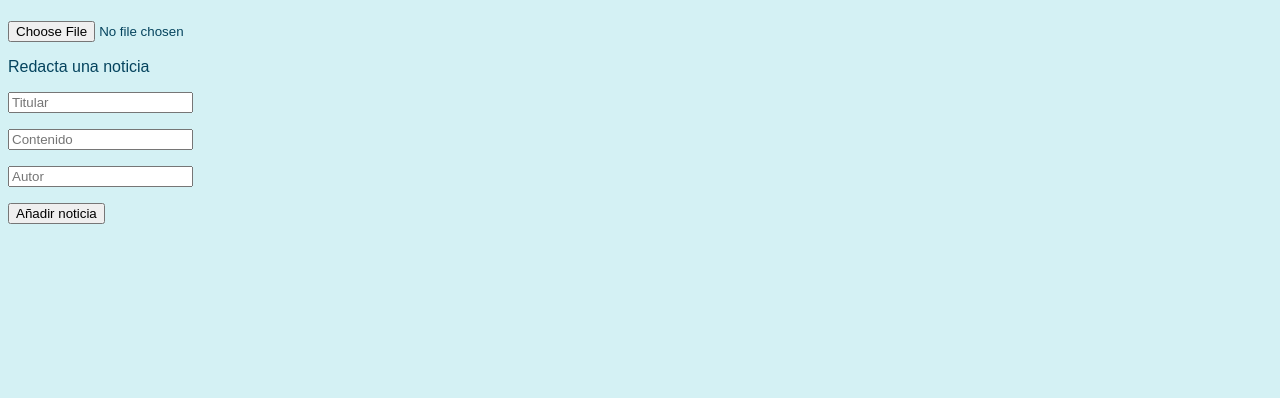
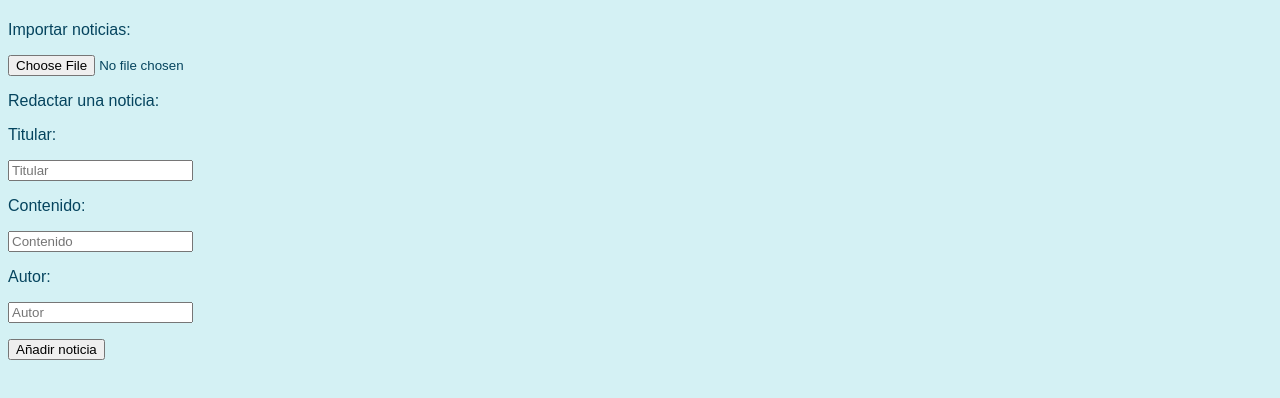
Before and after one commit to uo276467/SEW_1, a plain HTML site: page noticias.html in a window 1280 px wide. Shown: the part 194-592 px from the top of the page. Drawn offline with nearby package versions, Linux system fonts and the light colour scheme.

Commit message:
Add files via upload

```diff
--- a/estilo/api.css
+++ b/estilo/api.css
@@ -1,3 +1,5 @@
+/* Daniel Suárez de la Roza UO276467 */
+
 /*Especificidad 001*/
 aside {
     background-color: #fffacd;
--- a/estilo/article_elements.css
+++ b/estilo/article_elements.css
@@ -1,3 +1,5 @@
+/* Daniel Suárez de la Roza UO276467 */
+
 /*Especificidad 001*/
 article{
     display: flex;
--- a/estilo/layout.css
+++ b/estilo/layout.css
@@ -1,3 +1,5 @@
+/* Daniel Suárez de la Roza UO276467 */
+
 /*Especificidad 001*/
 header{
     display: flex;
--- a/estilo/memoria.css
+++ b/estilo/memoria.css
@@ -1,3 +1,5 @@
+/* Daniel Suárez de la Roza UO276467 */
+
 /*Especificidad 001*/
 section {
     display: flex;
--- a/estilo/semaforo_grid.css
+++ b/estilo/semaforo_grid.css
@@ -1,3 +1,5 @@
+/* Daniel Suárez de la Roza UO276467 */
+
 /*Especificidad 001*/
 section {
     display: grid;
--- a/noticias.html
+++ b/noticias.html
@@ -44,11 +44,17 @@
 
         <section>
             <h2>Noticias</h2>
-            <p><input type="file" onchange="seleccionarArchivo()"></p>
-            <p>Redacta una noticia</p>
-            <p><input type="text" required minlength="1" placeholder="Titular"/></p>
-            <p><input type="text" required minlength="1" placeholder="Contenido"/></p>
-            <p><input type="text" required minlength="1" placeholder="Autor"/></p>
+            <label for="importar">Importar noticias:</label>
+            <p><input type="file" id="importar" onchange="seleccionarArchivo()"></p>
+
+            <p>Redactar una noticia:</p>
+            <label for="titular">Titular:</label>
+            <p><input type="text" id="titular" required minlength="1" placeholder="Titular"></p>
+            <label for="contenido">Contenido:</label>
+            <p><input type="text" id="contenido" required minlength="1" placeholder="Contenido"/></p>
+            <label for="autor">Autor:</label>
+            <p><input type="text" id="autor" required minlength="1" placeholder="Autor"/></p>
+
             <button type="button" onclick="añadirNoticia()">Añadir noticia</button>
         </section>
 
```
Also changed, not shown: api.html (+2 -1 lines), circuito.html (+2 -1 lines), estilo/estilo.css (+8 -0 lines).
